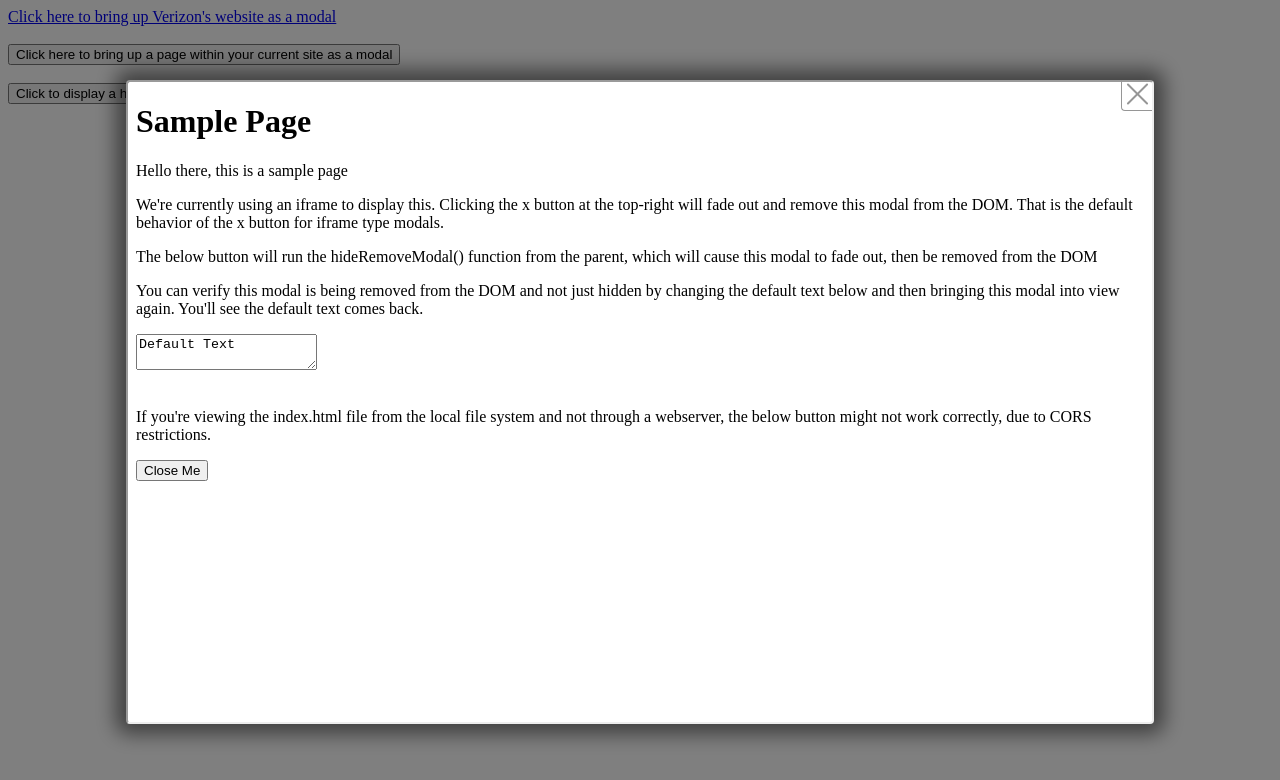
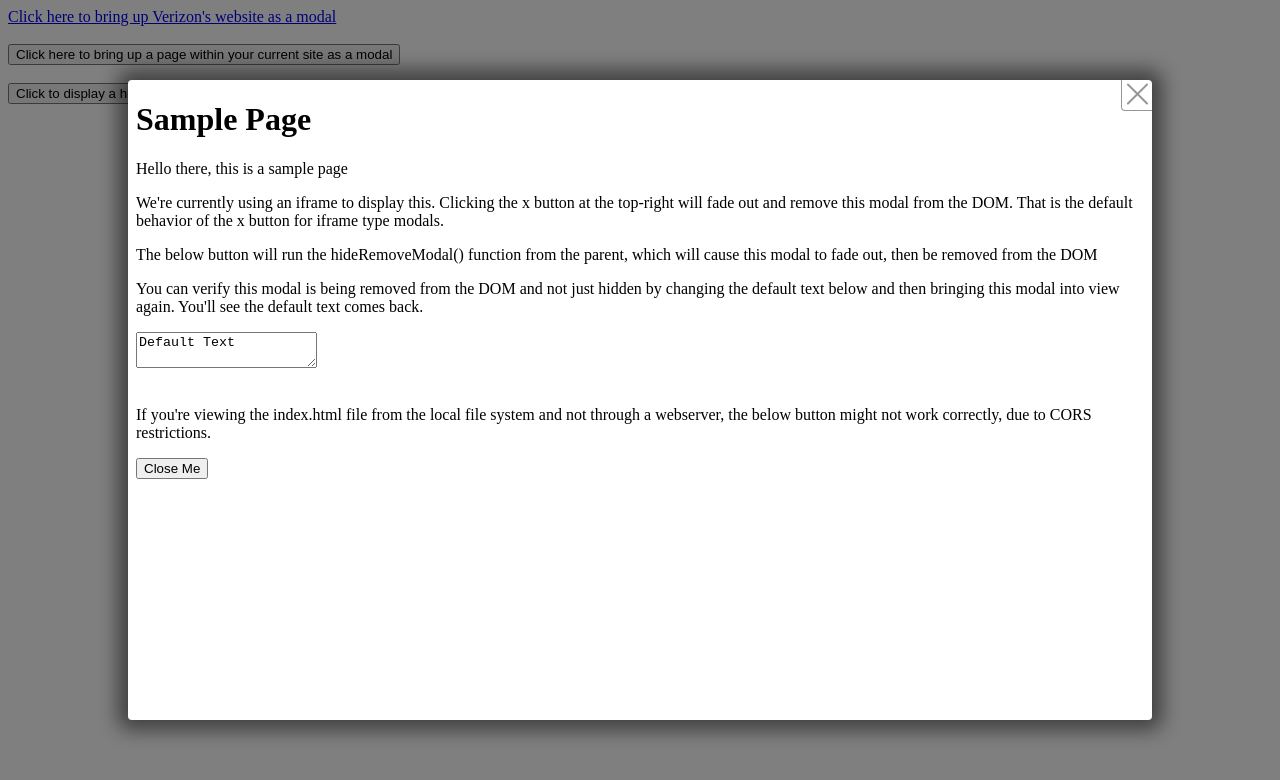
Before and after one commit to jafrajarvy292/davidmodal, a plain HTML site: page sample/index.html in a window 1280 px wide. Both pictures are taken after a click on the button 204 px from the left and 54 px from the top of the page. Drawn offline with Linux system fonts and the light colour scheme.

Commit message:
Adjusted davidmodal-content to have a border-width: 0px to override the brower's default.

```diff
--- a/davidmodal.css
+++ b/davidmodal.css
@@ -10,6 +10,7 @@
 }
 
 .davidmodal-content {
+    border-width: 0px;
     display: block;
     margin-left: auto;
     margin-right: auto;
```
